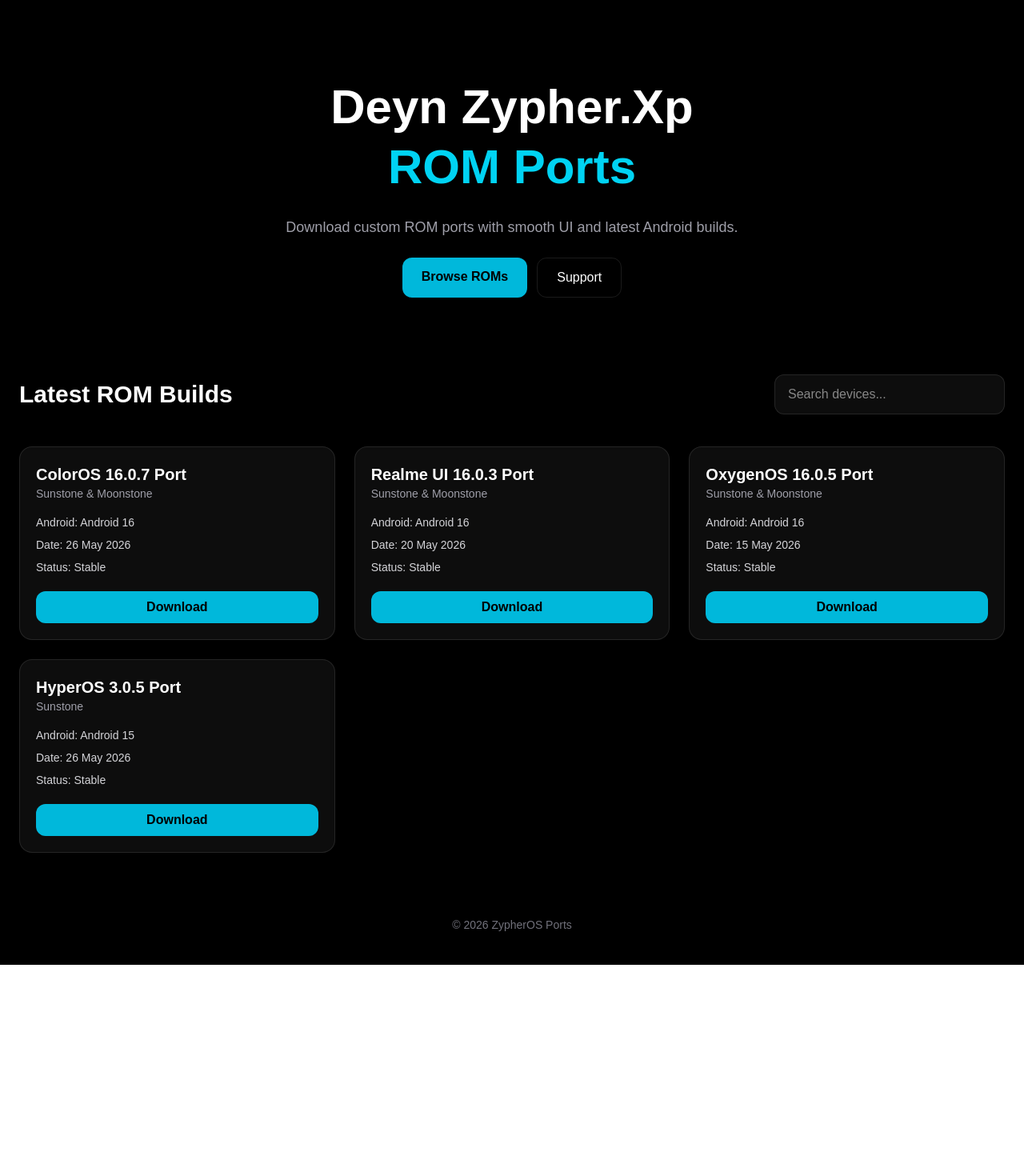
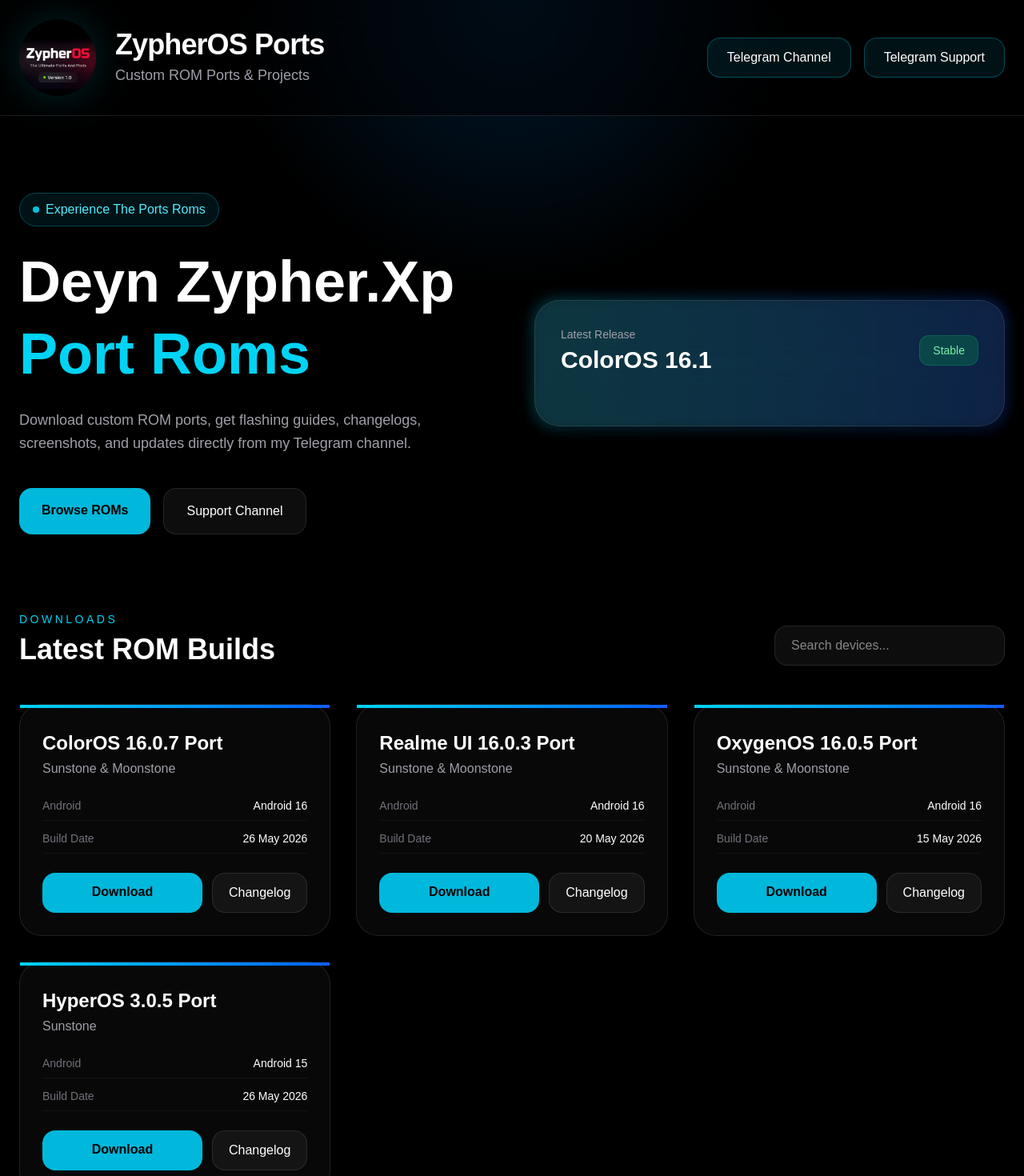
Before and after one commit to DeynZypher-Xp/ZypherOS-Website, a Next.js app: page / in a window 1280 px wide. Shown: the top 1470 px of the page at 80% size. Before the commit the page ends 1206 px from the top, so only its background shows below. Built offline with nearby package versions, Linux system fonts and the light colour scheme.

Commit message:
update website

```diff
--- a/app/page.tsx
+++ b/app/page.tsx
@@ -37,78 +37,178 @@
   return (
     <div className="min-h-screen bg-black text-white overflow-x-hidden">
 
-      {/* HERO */}
-      <section className="px-4 md:px-6 py-16 md:py-24">
-        <div className="max-w-7xl mx-auto text-center">
+      {/* Background Glow */}
+      <div className="absolute inset-0 bg-[radial-gradient(circle_at_top,rgba(0,140,255,0.18),transparent_35%)] pointer-events-none"></div>
 
-          <h1 className="text-3xl md:text-6xl font-black leading-tight">
-            Deyn Zypher.Xp
-            <span className="block text-cyan-400">ROM Ports</span>
+      {/* Navbar */}
+      <header className="sticky top-0 z-50 backdrop-blur-xl border-b border-white/10 bg-black/50">
+        <div className="max-w-7xl mx-auto px-4 sm:px-6 py-4 sm:py-6 flex flex-col sm:flex-row items-center justify-between gap-4">
+
+          <div className="flex items-center gap-6">
+            <div className="relative">
+              <div className="absolute inset-0 rounded-full bg-cyan-500/20 blur-xl"></div>
+
+              <img
+                src="/Logo.jpg"
+                alt="ZypherOS Logo"
+                className="relative w-16 h-16 sm:w-24 sm:h-24 rounded-full object-cover"
+              />
+            </div>
+
+            <div>
+              <h1 className="text-2xl sm:text-4xl font-bold tracking-tight break-words">
+                ZypherOS Ports
               </h1>
 
-          <p className="mt-4 md:mt-6 text-sm md:text-lg text-zinc-400 max-w-2xl mx-auto">
-            Download custom ROM ports with smooth UI and latest Android builds.
+              <p className="text-zinc-400 text-sm sm:text-lg mt-1 break-words">
+                Custom ROM Ports & Projects
+              </p>
+            </div>
+          </div>
+
+          <div className="flex flex-col sm:flex-row items-center gap-4">
+            <a className="px-6 py-3 rounded-2xl bg-cyan-500/10 border border-cyan-400/30 hover:bg-cyan-500/20 transition">
+              Telegram Channel
+            </a>
+
+            <a className="px-6 py-3 rounded-2xl bg-cyan-500/10 border border-cyan-400/30 hover:bg-cyan-500/20 transition">
+              Telegram Support
+            </a>
+          </div>
+
+        </div>
+      </header>
+
+      {/* Hero */}
+      <section className="relative py-16 sm:py-24 px-6">
+        <div className="max-w-7xl mx-auto grid grid-cols-1 lg:grid-cols-2 gap-10 lg:gap-14 items-center">
+
+          <div>
+
+            <div className="inline-flex items-center gap-2 px-4 py-2 rounded-full border border-cyan-500/30 bg-cyan-500/10 text-cyan-300 mb-6">
+              <span className="w-2 h-2 rounded-full bg-cyan-400 animate-pulse"></span>
+              Experience The Ports Roms
+            </div>
+
+            <h1 className="text-3xl sm:text-5xl md:text-7xl font-black leading-tight break-words">
+              Deyn Zypher.Xp
+              <span className="block text-cyan-400">Port Roms</span>
+            </h1>
+
+            <p className="mt-6 text-base sm:text-lg text-zinc-400 max-w-xl leading-relaxed break-words">
+              Download custom ROM ports, get flashing guides, changelogs,
+              screenshots, and updates directly from my Telegram channel.
             </p>
 
-          <div className="mt-6 flex flex-col md:flex-row gap-3 justify-center">
-            <a className="px-6 py-3 bg-cyan-500 text-black rounded-xl font-semibold">
+            <div className="mt-10 flex flex-col sm:flex-row flex-wrap gap-4">
+
+              <a href="#downloads" className="px-7 py-4 rounded-2xl bg-cyan-500 text-black font-semibold hover:scale-105 transition text-center">
                 Browse ROMs
               </a>
-            <a className="px-6 py-3 border border-white/10 rounded-xl">
-              Support
+
+              <a className="px-7 py-4 rounded-2xl border border-white/10 bg-white/5 hover:bg-white/10 transition text-center">
+                Support Channel
               </a>
+
             </div>
+
+          </div>
+
+          {/* Card */}
+          <div className="relative mt-8 lg:mt-0">
+            <div className="absolute -inset-1 bg-gradient-to-r from-cyan-500 to-blue-600 rounded-[32px] blur opacity-25"></div>
+
+            <div className="relative rounded-[32px] border border-white/10 bg-white/5 backdrop-blur-2xl p-6 sm:p-8 shadow-2xl">
+
+              <div className="flex flex-col sm:flex-row items-start sm:items-center justify-between mb-8 gap-4">
+                <div>
+                  <p className="text-zinc-400 text-sm">Latest Release</p>
+                  <h2 className="text-2xl sm:text-3xl font-bold mt-1">ColorOS 16.1</h2>
+                </div>
+
+                <div className="px-4 py-2 rounded-xl bg-green-500/20 border border-green-400/20 text-green-300 text-sm">
+                  Stable
+                </div>
+              </div>
+
+            </div>
+          </div>
+
         </div>
       </section>
 
-      {/* SEARCH */}
-      <section className="px-4 md:px-6">
-        <div className="max-w-7xl mx-auto flex flex-col md:flex-row gap-4 md:items-center md:justify-between">
+      {/* Downloads */}
+      <section id="downloads" className="px-6 pb-24">
+        <div className="max-w-7xl mx-auto">
 
-          <h2 className="text-xl md:text-3xl font-bold">
-            Latest ROM Builds
-          </h2>
+          <div className="flex flex-col sm:flex-row items-start sm:items-end justify-between mb-12 gap-4">
+
+            <div>
+              <p className="text-cyan-400 uppercase tracking-[0.25em] text-sm">Downloads</p>
+              <h2 className="text-3xl sm:text-4xl font-bold mt-2">Latest ROM Builds</h2>
+            </div>
 
             <input
               placeholder="Search devices..."
-            className="w-full md:w-72 px-4 py-3 rounded-xl bg-white/5 border border-white/10 outline-none"
+              className="px-5 py-3 rounded-2xl bg-white/5 border border-white/10 outline-none w-full sm:w-72"
             />
+
           </div>
-      </section>
 
-      {/* ROM GRID */}
-      <section className="px-4 md:px-6 py-10">
-        <div className="max-w-7xl mx-auto grid grid-cols-1 md:grid-cols-2 xl:grid-cols-3 gap-6">
+          <div className="grid grid-cols-1 md:grid-cols-2 xl:grid-cols-3 gap-6 sm:gap-8">
 
-          {roms.map((rom, i) => (
-            <div
-              key={i}
-              className="rounded-2xl border border-white/10 bg-white/5 p-5 hover:bg-white/10 transition"
-            >
-              <h3 className="text-xl font-bold">{rom.rom}</h3>
-              <p className="text-zinc-400 text-sm">{rom.device}</p>
+            {roms.map((rom, index) => (
+              <div key={index} className="rounded-[28px] border border-white/10 bg-white/[0.03] hover:bg-white/[0.06] transition">
 
-              <div className="mt-4 text-sm space-y-2 text-zinc-300">
-                <p>Android: {rom.android}</p>
-                <p>Date: {rom.date}</p>
-                <p>Status: {rom.status}</p>
+                <div className="h-1 bg-gradient-to-r from-cyan-400 to-blue-600"></div>
+
+                <div className="p-6 sm:p-7">
+
+                  <h3 className="text-xl sm:text-2xl font-bold break-words">{rom.rom}</h3>
+                  <p className="text-zinc-400 mt-1">{rom.device}</p>
+
+                  <div className="mt-6 space-y-3 text-sm">
+
+                    <div className="flex justify-between border-b border-white/5 pb-2">
+                      <span className="text-zinc-500">Android</span>
+                      <span>{rom.android}</span>
                     </div>
+
+                    <div className="flex justify-between border-b border-white/5 pb-2">
+                      <span className="text-zinc-500">Build Date</span>
+                      <span>{rom.date}</span>
+                    </div>
+
+                  </div>
+
+                  <div className="mt-6 flex flex-col sm:flex-row gap-3">
 
                     <a
                       href={rom.link}
-                className="mt-5 block text-center py-2 bg-cyan-500 text-black rounded-xl font-semibold"
+                      className="flex-1 text-center py-3 rounded-2xl bg-cyan-500 text-black font-semibold hover:scale-105 transition"
                     >
                       Download
                     </a>
+
+                    <button className="px-5 py-3 rounded-2xl border border-white/10 bg-white/5 hover:bg-white/10 transition">
+                      Changelog
+                    </button>
+
+                  </div>
+
+                </div>
+
               </div>
             ))}
 
           </div>
+
+        </div>
       </section>
 
-      {/* FOOTER */}
-      <footer className="text-center py-10 text-zinc-500 text-sm">
-        © 2026 ZypherOS Ports
+      {/* Footer */}
+      <footer className="border-t border-white/10 py-10 px-6 text-center text-zinc-500">
+        © 2026 Deyn_Zypher.Xp Ports — Built for the Android Modding Community
       </footer>
 
     </div>
```
Lines whose indentation alone changed are shown as unchanged.
